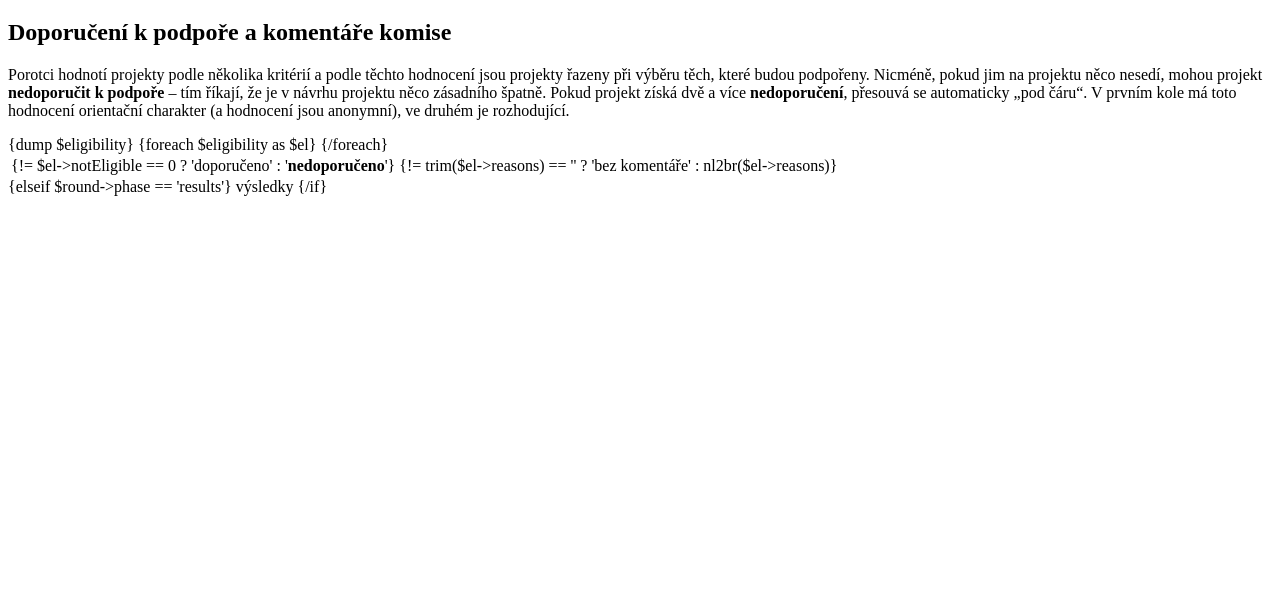
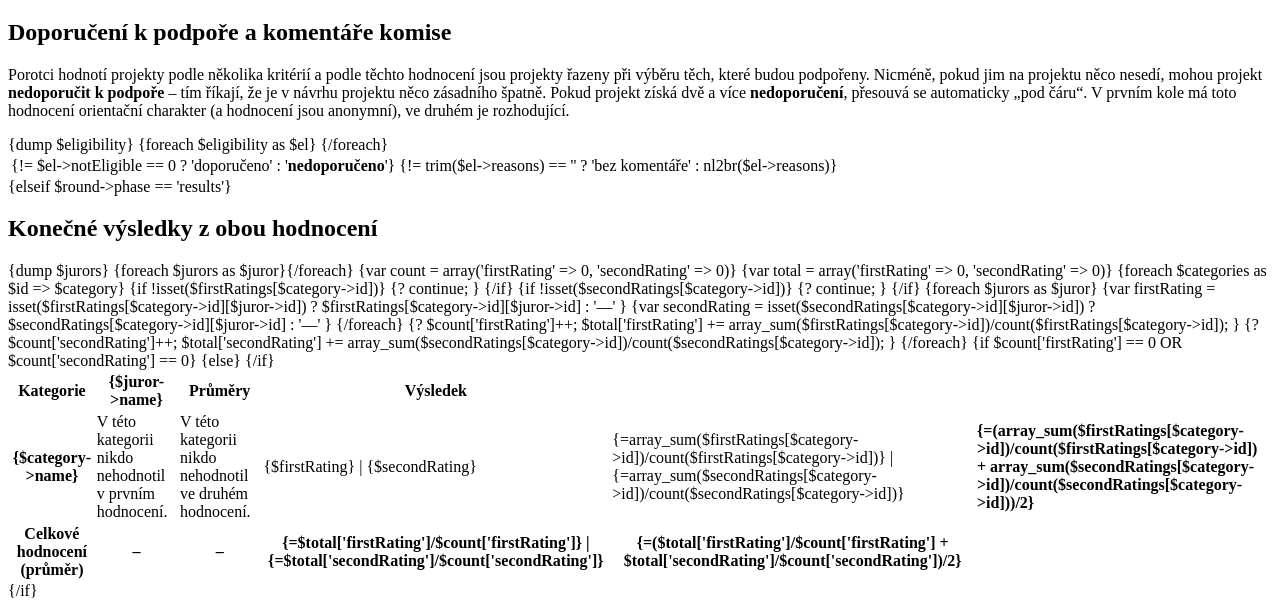
Before and after one commit to jan-martinek/deliberative-rating, a PHP site: page /FrontModule/templates/Homepage/project.phtml in a window 1280 px wide. Shown: the part 1375-1983 px from the top of the page. Before the commit the page ends 1571 px from the top, so only its background shows below. Run offline with PHP 8.4, Linux system fonts and the light colour scheme.

Commit message:
Závěrečné hodnocení, roadmap v README

```diff
--- a/app/FrontModule/templates/Homepage/project.phtml
+++ b/app/FrontModule/templates/Homepage/project.phtml
@@ -71,7 +71,7 @@
 		{var total = 0}
 		{foreach $categories as $id => $category}
 			<tr>
-				<th>{$category->name}</th>
+				<th title="{$category->description}">{$category->name}</th>
 				{? shuffle($ratings[$category->id])}
 				<td>{foreach $ratings[$category->id] as $rating}<span class="ratingNum{$rating}">{$rating}</span>{if !$iterator->isLast()}, {/if}{/foreach}</td>
 				<td>{=array_sum($ratings[$category->id])/count($ratings[$category->id])}</td>
@@ -101,5 +101,72 @@
 	</table>
 
 {elseif $round->phase == 'results'}
-	výsledky
+	<h2>Konečné výsledky z obou hodnocení</h2>
+
+	{dump $jurors}
+	<table>
+		<tr>
+			<th>Kategorie</th>
+			{foreach $jurors as $juror}<th>{$juror->name}</th>{/foreach}
+			<th>Průměry</th>
+			<th>Výsledek</th>
+		</tr>
+		{var count = array('firstRating' => 0, 'secondRating' => 0)}
+		{var total = array('firstRating' => 0, 'secondRating' => 0)}
+		{foreach $categories as $id => $category}
+			<tr>
+				<th title="{$category->description}">{$category->name}</th>
+
+				{if !isset($firstRatings[$category->id])}
+					<td colspan="{=count($jurors)+2}">V této kategorii nikdo nehodnotil v prvním hodnocení.</td>
+					{? continue; }
+				{/if}
+				{if !isset($secondRatings[$category->id])}
+					<td colspan="{=count($jurors)+2}">V této kategorii nikdo nehodnotil ve druhém hodnocení.</td>
+					{? continue; }
+				{/if}
+
+				{foreach $jurors as $juror}
+
+					{var firstRating = isset($firstRatings[$category->id][$juror->id]) ?
+						$firstRatings[$category->id][$juror->id] : '—' }
+					{var secondRating = isset($secondRatings[$category->id][$juror->id]) ?
+						$secondRatings[$category->id][$juror->id] : '—' }
+					<td>
+						<span class="ratingNum{$firstRating}">{$firstRating}</span> |
+						<span class="ratingNum{$secondRating}">{$secondRating}</span>
+					</td>
+
+				{/foreach}
+				<td>
+					{=array_sum($firstRatings[$category->id])/count($firstRatings[$category->id])} |
+					{=array_sum($secondRatings[$category->id])/count($secondRatings[$category->id])}
+				</td>
+				<td>
+					<strong>{=(array_sum($firstRatings[$category->id])/count($firstRatings[$category->id])
+						+ array_sum($secondRatings[$category->id])/count($secondRatings[$category->id]))/2}</strong>
+				</td>
+			</tr>
+		{? 	$count['firstRating']++;
+			$total['firstRating'] += array_sum($firstRatings[$category->id])/count($firstRatings[$category->id]);
+		}
+
+		{?	$count['secondRating']++;
+			$total['secondRating'] += array_sum($secondRatings[$category->id])/count($secondRatings[$category->id]);
+		}
+		{/foreach}
+		<tr><th colspan="{=count($jurors)+1}">Celkové hodnocení (průměr)</th>
+		{if $count['firstRating'] == 0 OR $count['secondRating'] == 0}
+			<th>&ndash;</th><th>&ndash;</th>
+		{else}
+			<th>
+				{=$total['firstRating']/$count['firstRating']} | {=$total['secondRating']/$count['secondRating']}
+			</th>
+			<th>
+				{=($total['firstRating']/$count['firstRating'] + $total['secondRating']/$count['secondRating'])/2}
+			</th>
+		{/if}
+		</tr>
+	</table>
+
 {/if}
```
Also changed, not shown: app/FrontModule/presenters/HomepagePresenter.php (+10 -2 lines), app/FrontModule/templates/Homepage/default.phtml (+38 -6 lines), app/models/Round.php (+9 -0 lines), document_root/css/screen.css (+1 -1 lines), document_root/less/screen.less (+14 -4 lines), 1 other file.
